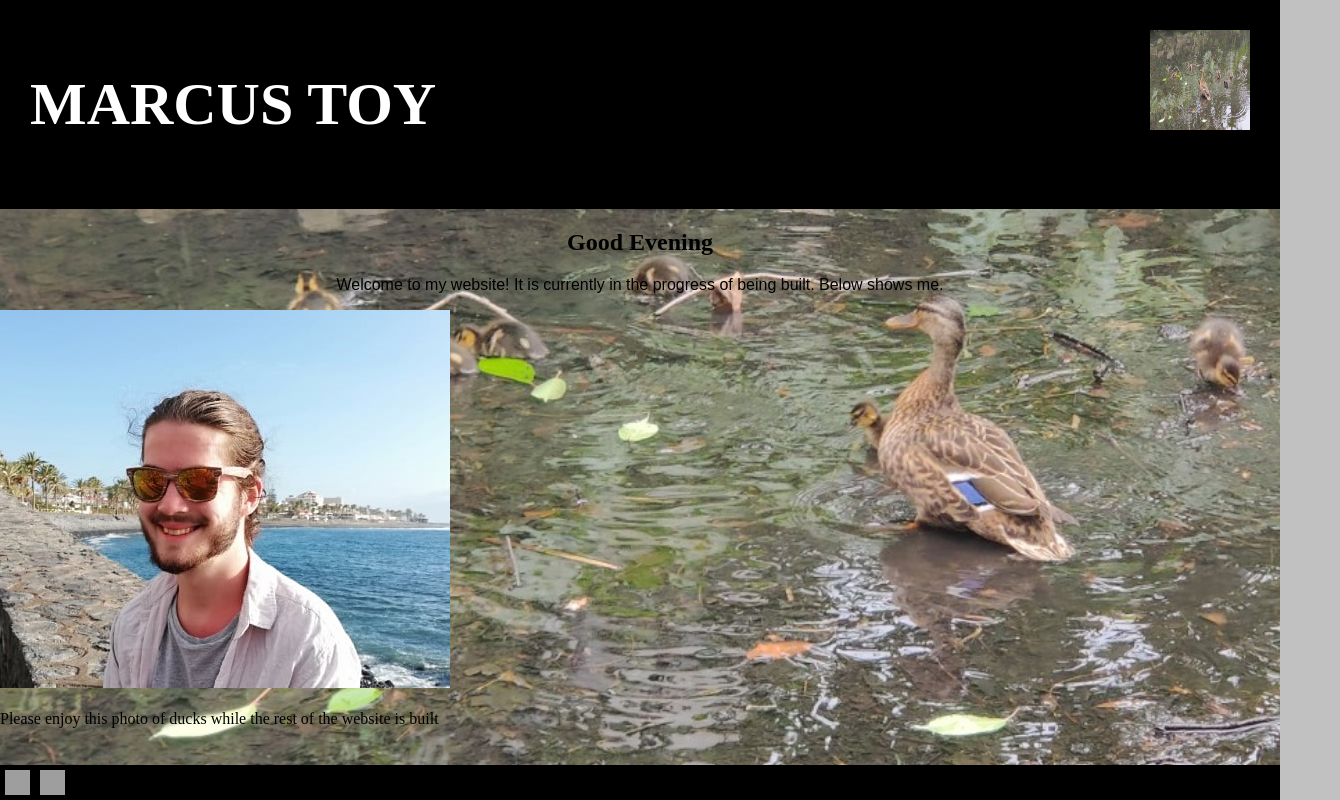
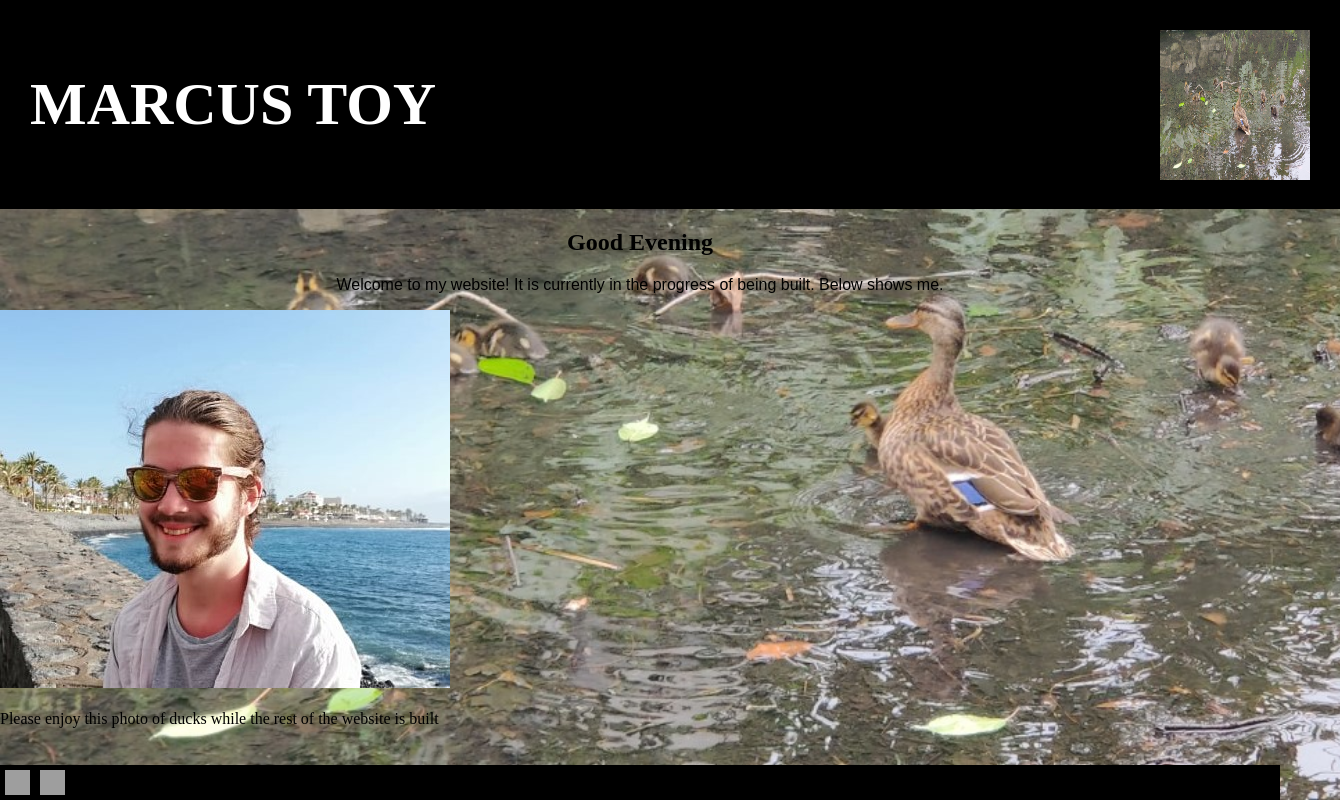
Before and after one commit to MarcusT1337/MarcusT1337.github.io, a plain HTML site: page index.html in a window 1280 px wide. Shown: the whole page, 1340 px wide, since content can reach past the window. Drawn offline with Linux system fonts and the light colour scheme; grey boxes are pictures that could not be loaded.

Commit message:
Update index.html

```diff
--- a/index.html
+++ b/index.html
@@ -27,6 +27,8 @@ body {
 }
   /* Header/Logo Title */
 .header {
+  width:100%;
+  height = 150px;
   padding: 30px;
   text-align: centre;
   background: black;
@@ -43,7 +45,7 @@ body {
 <body>
 <div class="header">
 <div style="display: inline-block;float: right;">
-<img src="ducks.jpg" style="float:right;width:100px;height:100px;">
+<img src="ducks.jpg" style="float:right;width:150px;height:150px;">
   </div>
 <h1>MARCUS TOY</h1>
 </div>
```
